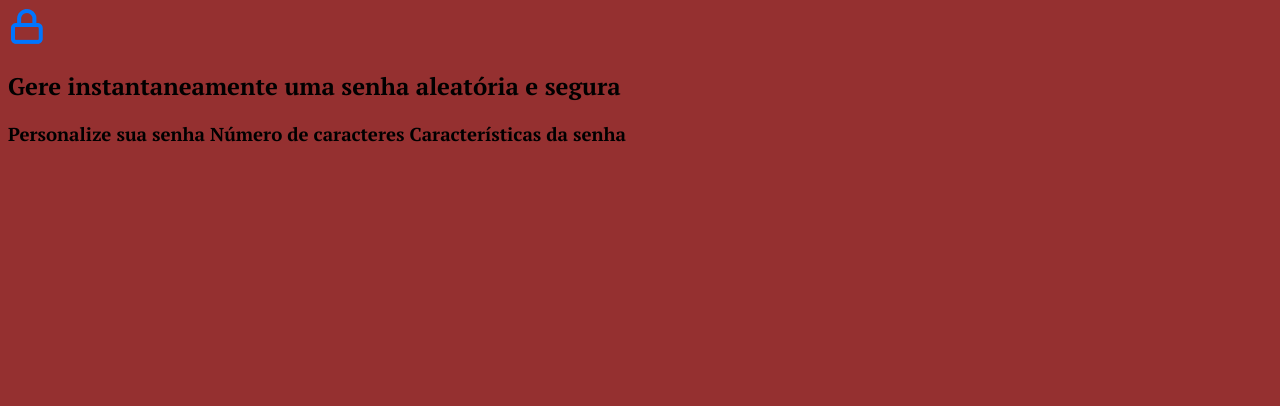
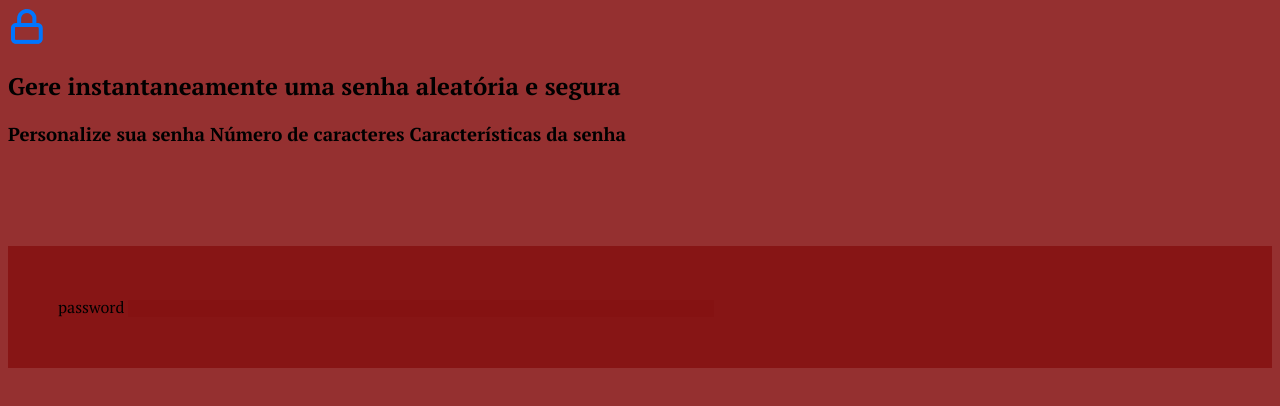
Before and after one commit to lovemykimtaehyung/projeto-3, a plain HTML site: page projeto 3/index.html in a window 1280 px wide. Drawn offline with Linux system fonts and the light colour scheme.

Commit message:
Add files via upload

```diff
--- a/projeto 3/index.html
+++ b/projeto 3/index.html
@@ -20,4 +20,8 @@
             Número de caracteres
             Características da senha</h3>
     </div>
+    <div class="conteudo-senha">
+        <label for="senha">password</label>
+        <input name="senha" type="text" id="campo-senha">
+    </div>
 </section>
--- a/projeto 3/style.css
+++ b/projeto 3/style.css
@@ -18,6 +18,28 @@ body{
 }
 
 .titulo-princupal{
-    font-size: 20px;
+    font-size: 130px;
     font-family: var(--fonte2);
 }
+
+.titulo-secundario{
+    font-size: 50px;
+}
+
+.conteudo-titulo{
+    text-align: center;
+    margin-top: 30px;
+}
+
+.conteudo-senha{
+    margin-top: 100px;
+    background: var(--fundo-senha) ;
+    padding: 50px;
+}
+
+#campo-senha{
+    background-color: var(--fundo-senha);
+    border: none;
+    color: var(--letra);
+    width: 50%;
+}
```
